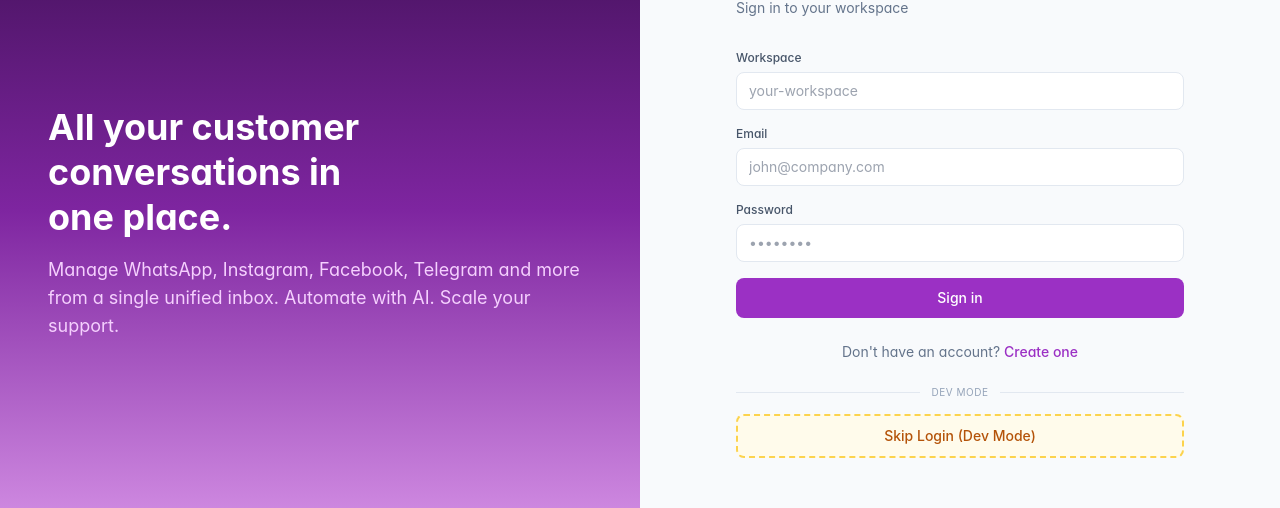
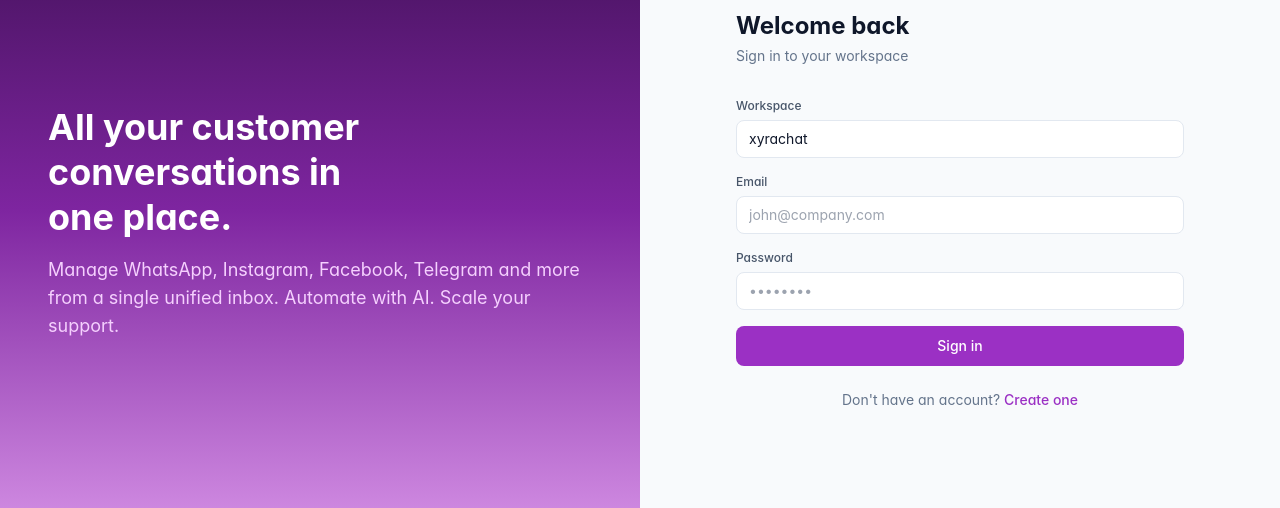
Before and after one commit to sjuniorm/xyrachat, a Next.js app in the folder frontend/: page /auth in a window 1280 px wide. Shown: the part 190-698 px from the top of the page. Built offline with nearby package versions, Linux system fonts and the light colour scheme; no server answers.

Commit message:
fix: clear stale dev-token, pre-fill workspace slug, remove dev mode button

```diff
--- a/frontend/src/app/auth/page.tsx
+++ b/frontend/src/app/auth/page.tsx
@@ -7,7 +7,7 @@ import Image from 'next/image';
 
 export default function AuthPage() {
   const router = useRouter();
-  const { login, register, devLogin } = useAuthStore();
+  const { login, register } = useAuthStore();
   const [isLogin, setIsLogin] = useState(true);
   const [isLoading, setIsLoading] = useState(false);
   const [error, setError] = useState('');
@@ -18,7 +18,7 @@ export default function AuthPage() {
     firstName: '',
     lastName: '',
     tenantName: '',
-    tenantSlug: '',
+    tenantSlug: 'xyrachat', // pre-fill the default workspace
   });
 
   const handleSubmit = async (e: React.FormEvent) => {
@@ -212,18 +212,6 @@ export default function AuthPage() {
             </button>
           </p>
 
-          <div className="mt-6 flex items-center gap-3">
-            <div className="h-px flex-1 bg-surface-200" />
-            <span className="text-2xs text-surface-400 uppercase tracking-wider">Dev Mode</span>
-            <div className="h-px flex-1 bg-surface-200" />
-          </div>
-
-          <button
-            onClick={() => { devLogin(); router.push('/inbox'); }}
-            className="mt-4 w-full rounded-lg border-2 border-dashed border-amber-300 bg-amber-50 px-4 py-2.5 text-sm font-medium text-amber-700 transition-colors hover:bg-amber-100 hover:border-amber-400"
-          >
-            Skip Login (Dev Mode)
-          </button>
         </div>
       </div>
     </div>
--- a/frontend/src/stores/authStore.ts
+++ b/frontend/src/stores/authStore.ts
@@ -61,17 +61,11 @@ export const useAuthStore = create<AuthState>((set) => ({
         set({ isLoading: false });
         return;
       }
+      // Clear stale dev-token — it doesn't work against the real API
       if (token === 'dev-token') {
-        const mockUser: User = {
-          id: 'dev-user-001',
-          email: 'dev@xyrachat.io',
-          firstName: 'Dev',
-          lastName: 'User',
-          role: 'admin' as UserRole,
-          tenantId: 'dev-tenant-001',
-          createdAt: new Date().toISOString(),
-        };
-        set({ user: mockUser, isAuthenticated: true, isLoading: false });
+        localStorage.removeItem('accessToken');
+        localStorage.removeItem('refreshToken');
+        set({ user: null, isAuthenticated: false, isLoading: false });
         return;
       }
       const { data } = await authAPI.me();
```
